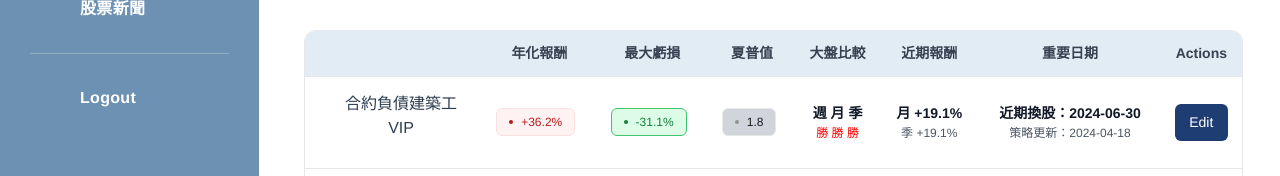
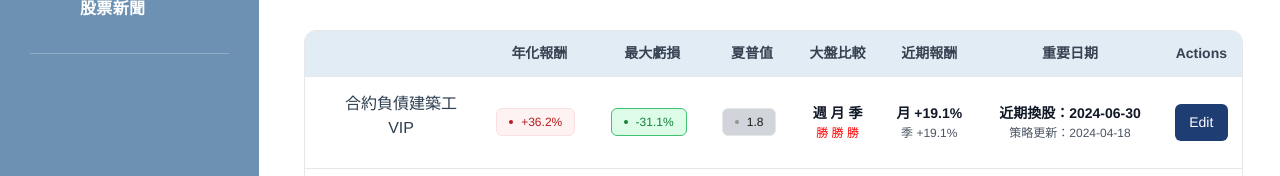
Before and after one commit to Bernice821/palstock, a Vue app in the folder stock/: page /dash/home in a window 1280 px wide. Shown: the part 357-533 px from the top of the page. Built offline with nearby package versions, Linux system fonts and the light colour scheme; no server answers.

Commit message:
dashboard.vue

```diff
--- a/stock/src/views/master/dashboard.vue
+++ b/stock/src/views/master/dashboard.vue
@@ -26,7 +26,6 @@
         <router-link to="/market"><a href="#" class="dashboard-nav-item"><i class="fas fa-cogs"></i>大盤市況 </a></router-link>
         <router-link to="/news"><a href="#" class="dashboard-nav-item"><i class="fas fa-user"></i>股票新聞</a></router-link>
         <div class="nav-item-divider"></div>
-        <a href="#" class="dashboard-nav-item"><i class="fas fa-sign-out-alt"></i> Logout </a>
       </nav>
     </div>
 
```
